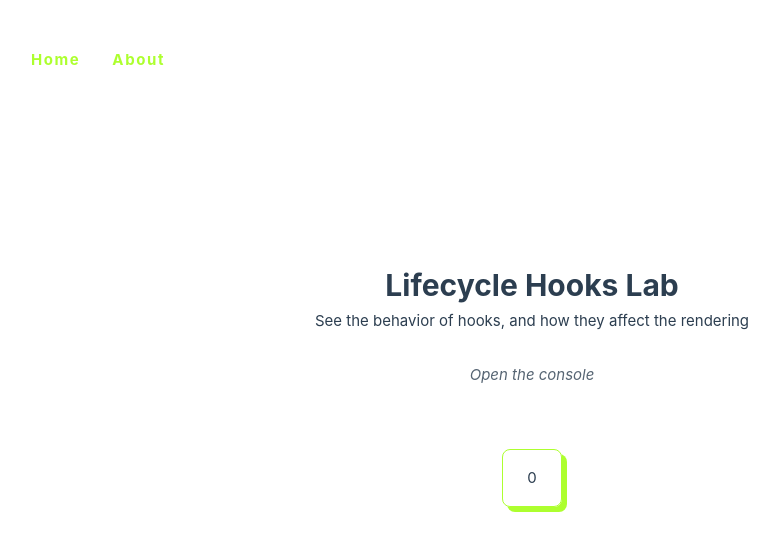
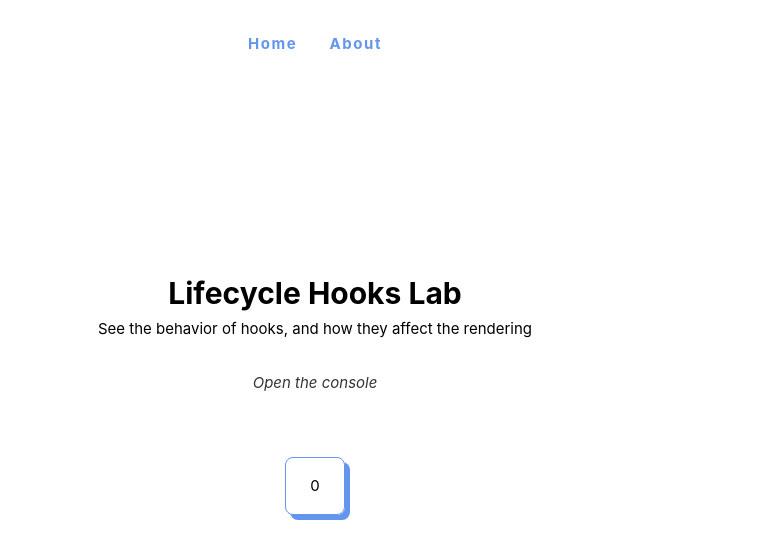
Before and after one commit to imStav/lifecycle-hooks-lab, a Vue app: page / in a window 1280 px wide. Shown: the top 558 px of the page, without its empty margins (325-1104 px from the left). Built offline with nearby package versions, Linux system fonts and the light colour scheme.

Commit message:
Modified **UI** & added content
Modified UI accent color, and background color in dark mode.
Added content in AboutView and in the Ressources tab component.

```diff
--- a/src/App.vue
+++ b/src/App.vue
@@ -20,9 +20,10 @@ import { RouterLink, RouterView } from "vue-router";
 <style scoped>
 nav a {
   margin-inline: 1rem;
-  color: greenyellow;
+  color: cornflowerblue;
   font-weight: bold;
   letter-spacing: .1rem;
+  text-decoration: none;
 }
 
 .wrapper {
--- a/src/assets/base.css
+++ b/src/assets/base.css
@@ -1,55 +1,3 @@
-/* color palette from <https://github.com/vuejs/theme> */
-:root {
-  --vt-c-white: #ffffff;
-  --vt-c-white-soft: #f8f8f8;
-  --vt-c-white-mute: #f2f2f2;
-
-  --vt-c-black: #181818;
-  --vt-c-black-soft: #222222;
-  --vt-c-black-mute: #282828;
-
-  --vt-c-indigo: #2c3e50;
-
-  --vt-c-divider-light-1: rgba(60, 60, 60, 0.29);
-  --vt-c-divider-light-2: rgba(60, 60, 60, 0.12);
-  --vt-c-divider-dark-1: rgba(84, 84, 84, 0.65);
-  --vt-c-divider-dark-2: rgba(84, 84, 84, 0.48);
-
-  --vt-c-text-light-1: var(--vt-c-indigo);
-  --vt-c-text-light-2: rgba(60, 60, 60, 0.66);
-  --vt-c-text-dark-1: var(--vt-c-white);
-  --vt-c-text-dark-2: rgba(235, 235, 235, 0.64);
-}
-
-/* semantic color variables for this project */
-:root {
-  --color-background: var(--vt-c-white);
-  --color-background-soft: var(--vt-c-white-soft);
-  --color-background-mute: var(--vt-c-white-mute);
-
-  --color-border: var(--vt-c-divider-light-2);
-  --color-border-hover: var(--vt-c-divider-light-1);
-
-  --color-heading: var(--vt-c-text-light-1);
-  --color-text: var(--vt-c-text-light-1);
-
-  --section-gap: 160px;
-}
-
-@media (prefers-color-scheme: dark) {
-  :root {
-    --color-background: var(--vt-c-black);
-    --color-background-soft: var(--vt-c-black-soft);
-    --color-background-mute: var(--vt-c-black-mute);
-
-    --color-border: var(--vt-c-divider-dark-2);
-    --color-border-hover: var(--vt-c-divider-dark-1);
-
-    --color-heading: var(--vt-c-text-dark-1);
-    --color-text: var(--vt-c-text-dark-2);
-  }
-}
-
 *,
 *::before,
 *::after {
@@ -61,8 +9,6 @@
 
 body {
   min-height: 100vh;
-  color: var(--color-text);
-  background: var(--color-background);
   transition: color 0.5s, background-color 0.5s;
   line-height: 1.6;
   font-family: Inter, -apple-system, BlinkMacSystemFont, 'Segoe UI', Roboto, Oxygen, Ubuntu,
@@ -72,3 +18,18 @@ body {
   -webkit-font-smoothing: antialiased;
   -moz-osx-font-smoothing: grayscale;
 }
+
+h1 { font-weight: bold;}
+
+@media (prefers-color-scheme: ligth) {
+  body {
+    background-color: whitesmoke;
+  }
+}
+
+@media (prefers-color-scheme: dark) {
+  body {
+    background-color: #0c1119;
+    color: #ccd7ea;
+  }
+}
--- a/src/assets/main.css
+++ b/src/assets/main.css
@@ -1,35 +1,5 @@
 @import './base.css';
 
 #app {
-  max-width: 1280px;
-  margin: 0 auto;
-  padding: 2rem;
-
-  font-weight: normal;
+  margin: 2rem;
 }
-
-a,
-.green {
-  text-decoration: none;
-  color: hsla(160, 100%, 37%, 1);
-  transition: 0.4s;
-}
-
-@media (hover: hover) {
-  a:hover {
-    background-color: hsla(160, 100%, 37%, 0.2);
-  }
-}
-
-@media (min-width: 1024px) {
-  body {
-    display: flex;
-    place-items: center;
-  }
-
-  #app {
-    display: grid;
-    grid-template-columns: 1fr 1fr;
-    padding: 0 2rem;
-  }
-}
--- a/src/components/Ressources.vue
+++ b/src/components/Ressources.vue
@@ -1,7 +1,21 @@
 <template>
-    <div>
+    <div class="card">
+        <h2>Lifecycle hooks</h2>
         <p>
-            Lorem ipsum dolor sit amet consectetur adipisicing elit. Aut, qui!
+            Lorem, ipsum dolor sit amet consectetur adipisicing elit. Necessitatibus, repellendus!
         </p>
+        <a href="https://vuejs.org/guide/essentials/lifecycle.html">Lifecycle hooks</a>
     </div>
 </template>
+
+<style>
+.card {
+    /* border-left: 1px solid greenyellow;
+    background-color: #99ff000e; */
+    padding: 1rem;
+}
+
+.card p { margin-block: .5rem; }
+
+.card a { color: cornflowerblue; }
+</style>
--- a/src/views/AboutView.vue
+++ b/src/views/AboutView.vue
@@ -3,6 +3,7 @@ import { ref } from "vue";
 import Ressources from "../components/Ressources.vue";
 import Socials from "../components/Socials.vue";
 
+const pageTitle = ref("About");
 const currentTab = ref("Ressources");
 
 const tabs = {
@@ -13,6 +14,15 @@ const tabs = {
 
 <template>
   <main>
+    <div class="about">
+      <h1>{{ pageTitle }}</h1>
+      <p>Lifecycle Hooks Lab</p>
+
+      <blockquote>
+        Lorem ipsum dolor sit, amet consectetur adipisicing elit. Quibusdam, vitae!
+      </blockquote>
+    </div>
+
     <div class="tabs">
       <button v-for="(_, tab) in tabs" @click="currentTab = tab" class="" variant="light">
         {{ tab }}
@@ -31,21 +41,34 @@ main {
   flex-direction: column;
   justify-content: center;
   align-items: center;
+  margin-block: 2rem;
 }
 
 button {
-  border: 1px solid greenyellow;
+  border: 1px solid cornflowerblue;
   background-color: transparent;
-  color: gray;
+  color: #ccd7ea;
   margin-inline: .5rem;
   border-radius: 4px;
   padding: .5rem 1rem;
-  box-shadow: 5px 5px greenyellow;
+  transition: all ease-in-out 0.3s;
+  box-shadow: 5px 5px cornflowerblue;
 }
 
 button:hover {
-  box-shadow: 3px 3px greenyellow;
+  box-shadow: 3px 3px cornflowerblue;
   cursor: pointer;
+}
+
+.about {
+  display: flex;
+  flex-direction: column;
+  align-items: center;
+}
+
+.about blockquote {
+  margin-top: 1rem;
+  font-style: italic;
 }
 
 .tabs {
--- a/src/views/HomeView.vue
+++ b/src/views/HomeView.vue
@@ -69,10 +69,6 @@ main {
   text-align: center;
 }
 
-.about h1 {
-  font-weight: bold;
-}
-
 .instructions {
   width: fit-content;
   margin: 30px auto;
@@ -83,16 +79,16 @@ main {
 .counter {
   margin: 2rem auto;
   padding: 1rem 1.5rem;
-  border: 1px solid greenyellow;
+  border: 1px solid cornflowerblue;
   border-radius: 8px;
   width: fit-content;
   cursor: pointer;
 
   transition: all ease-in-out 0.3s;
-  box-shadow: 5px 5px greenyellow;
+  box-shadow: 5px 5px cornflowerblue;
 }
 
 .counter:hover {
-  box-shadow: 3px 3px greenyellow;
+  box-shadow: 3px 3px cornflowerblue;
 }
 </style>
```
